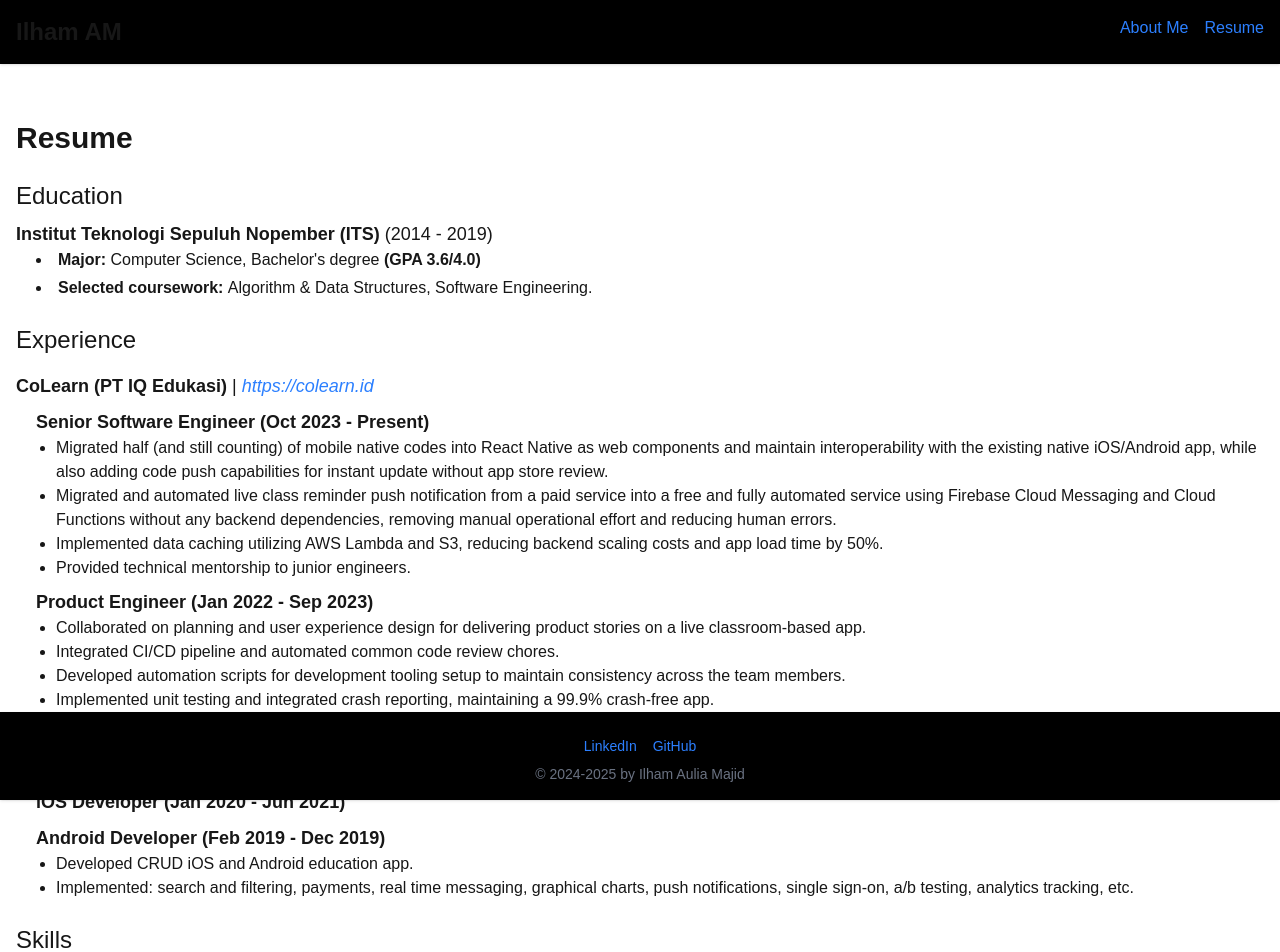
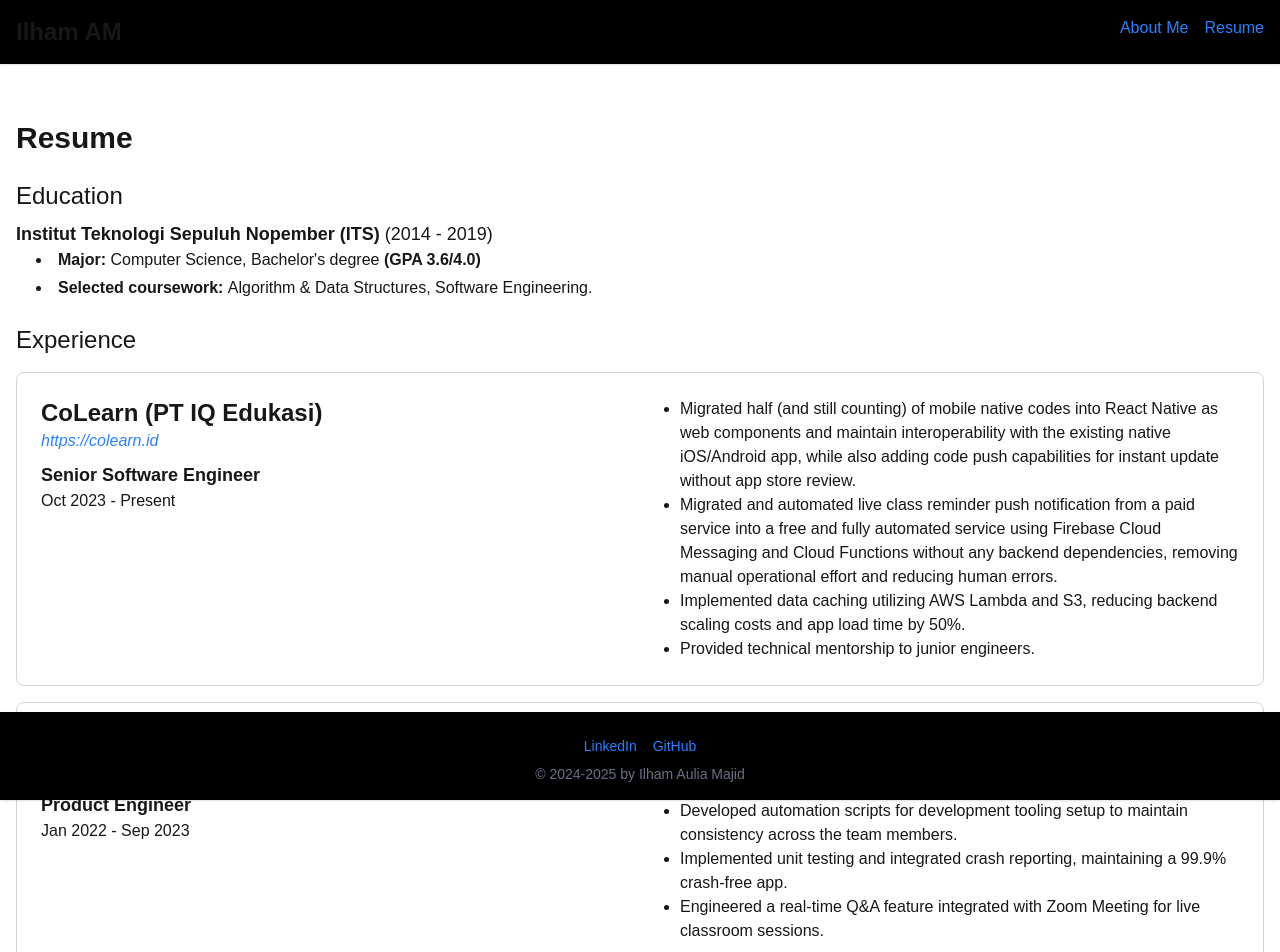
Before and after one commit to ilaumjd/profile, a Next.js app: page /resume in a window 1280 px wide. Shown: the top 952 px of the page. Built offline with nearby package versions, Linux system fonts and the light colour scheme.

Commit message:
working experience revamp

```diff
--- a/src/app/resume/page.tsx
+++ b/src/app/resume/page.tsx
@@ -6,9 +6,7 @@
     {
       name: "CoLearn (PT IQ Edukasi)",
       link: "https://colearn.id",
-      positions: [
-        {
-          name: "Senior Software Engineer",
+      position: "Senior Software Engineer",
       year: "Oct 2023 - Present",
       items: [
         "Migrated half (and still counting) of mobile native codes into React Native as web components and maintain interoperability with the existing native iOS/Android app, while also adding code push capabilities for instant update without app store review.",
@@ -18,7 +16,9 @@
       ],
     },
     {
-          name: "Product Engineer",
+      name: "CoLearn (PT IQ Edukasi)",
+      link: "https://colearn.id",
+      position: "Product Engineer",
       year: "Jan 2022 - Sep 2023",
       items: [
         "Collaborated on planning and user experience design for delivering product stories on a live classroom-based app.",
@@ -28,25 +28,14 @@
         "Engineered a real-time Q&A feature integrated with Zoom Meeting for live classroom sessions.",
       ],
     },
-      ],
-    },
     {
       name: "PT Aku Pintar Indonesia",
       link: "https://akupintar.id",
-      positions: [
-        {
-          name: "iOS Developer",
-          year: "Jan 2020 - Jun 2021",
-          items: [],
-        },
-        {
-          name: "Android Developer",
-          year: "Feb 2019 - Dec 2019",
+      position: "iOS & Android Developer",
+      year: "Feb 2019 - Jun 2021",
       items: [
-            "Developed CRUD iOS and Android education app.",
+        "Developed CRUD Native iOS and Native Android education app.",
         "Implemented: search and filtering, payments, real time messaging, graphical charts, push notifications, single sign-on, a/b testing, analytics tracking, etc.",
-          ],
-        },
       ],
     },
   ];
@@ -78,27 +67,31 @@
       <div className="mb-6">
         <h3 className="text-2xl font-medium">Experience</h3>
         {companies.map((company, index) => (
-          <div className="mt-4" key={index}>
-            <span className="text-lg mb-2">
-              <strong>{company.name}</strong>
-              {` | `}
-              <Link className="text-blue-500 italic" href={company.link}>
+          <div
+            className="mt-4 flex flex-col md:flex-row border border-gray-300 p-4 md:p-6 rounded-lg"
+            key={index}
+          >
+            <div className="md:w-1/2">
+              <strong className="text-2xl">{company.name}</strong>
+              <br />
+              <Link
+                className="text-blue-500 italic mt-2 hover:underline"
+                href={company.link}
+              >
                 {company.link}
               </Link>
-            </span>
-            <br />
-            {company.positions.map((position, index) => (
-              <div className="mt-2" key={index}>
-                <span className="text-lg font-semibold ml-5">
-                  {position.name} ({position.year})
-                </span>
+              <div className="mt-2 text-lg font-semibold">
+                {company.position}
+              </div>
+              <div>{company.year}</div>
+            </div>
+            <div className="md:w-1/2 mt-2 md:mt-0">
               <ul className="list-disc ml-10">
-                  {position.items.map((item, index) => (
+                {company.items.map((item, index) => (
                   <li key={index}>{item}</li>
                 ))}
               </ul>
             </div>
-            ))}
           </div>
         ))}
       </div>
```
Lines whose indentation alone changed are shown as unchanged.
